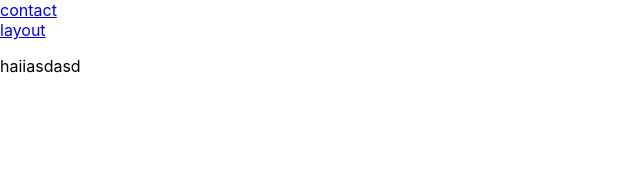
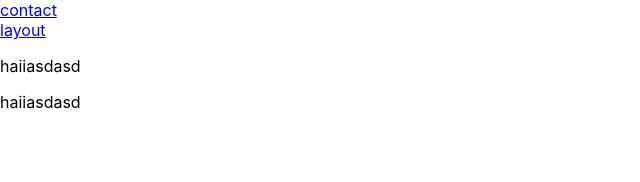
Before and after one commit to hyoga-dev/HEXIS, a React (Create React App) app: page / in a window 1280 px wide. Shown: the top 182 px of the page, without its empty margins (0-640 px from the left). Built offline with nearby package versions, Linux system fonts and the light colour scheme.

Commit message:
test merge

```diff
--- a/src/pages/test.jsx
+++ b/src/pages/test.jsx
@@ -11,6 +11,9 @@ const test = () => {
         <p>
             haiiasdasd
         </p>
+        <p>
+            haiiasdasd
+        </p>
 
         {/* <Outlet/> */}
     </>
```
